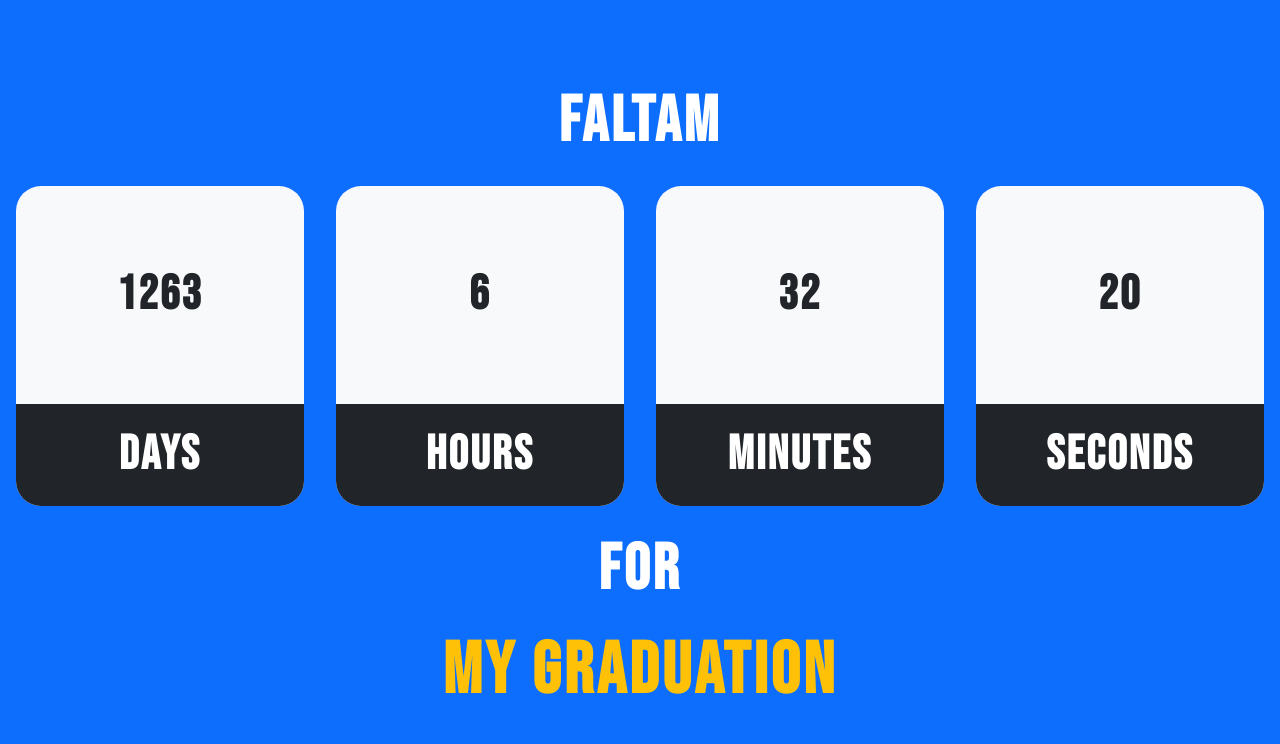
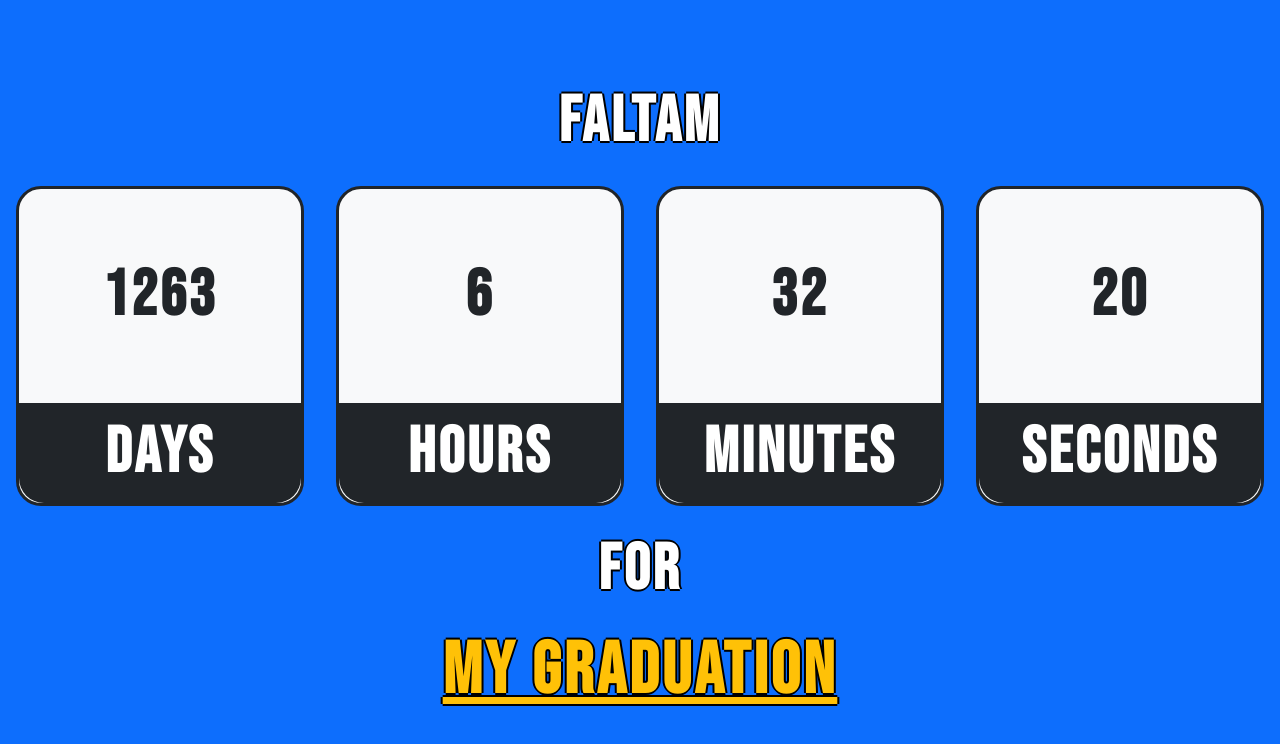
Before and after one commit to Alamito/TimeLeft-JS, a website: page index.html in a window 1280 px wide. Drawn offline with nearby package versions, Linux system fonts and the light colour scheme; a web font is replaced by a local one.

Commit message:
style - new font style

```diff
--- a/css/style.css
+++ b/css/style.css
@@ -1,28 +1,31 @@
 * {
     /* font-family: 'Martel Sans', sans-serif; */
     font-family: 'Bebas Neue', cursive;
-    letter-spacing: .05em;
+    letter-spacing: 0.05em;
 }
 
 .title-first {
     /* height: 20vh; */
     font-size: 4em;
+    text-shadow: -2px 0px 0px black, 2px 0px 0px black, 0px -2px 0px black, 0px 2px 0px black;
 }
 
 .title-mid {
     /* height: 15vh; */
     font-size: 4em;
+    text-shadow: -2px 0px 0px black, 2px 0px 0px black, 0px -2px 0px black, 0px 2px 0px black;
 }
 
 .title-last {
     /* height: 10vh; */
     font-size: 4.5em;
+    text-shadow: -2px 0px 0px black, 2px 0px 0px black, 0px -2px 0px black, 0px 2px 0px black;
 }
 
 .time {
     height: 40vh;
     width: 100vw;
-    font-size: 3em;
+    font-size: 4em;
 }
 
 .days,
--- a/index.html
+++ b/index.html
@@ -26,19 +26,19 @@
                 </div>
             </div>
             <div class="d-flex text-center time mb-xl-3 mb-5">
-                <div class="days d-flex flex-column col bg-light text-dark mx-1 mx-md-3 justify-content-between align-items-center">
+                <div class="days d-flex flex-column col bg-light text-dark mx-1 mx-md-3 justify-content-between align-items-center border border-3 border-dark">
                     <div class="d-flex align-items-center justify-content-center" style="height: 68%" boxDays></div>
                     <div class="d-flex description bg-dark text-white align-items-center justify-content-center">Days</div>
                 </div>
-                <div class="hours d-flex flex-column col bg-light text-dark mx-1 mx-md-3 justify-content-between align-items-center">
+                <div class="hours d-flex flex-column col bg-light text-dark mx-1 mx-md-3 justify-content-between align-items-center border border-3 border-dark">
                     <div class="d-flex align-items-center justify-content-center" style="height: 68%" boxHours></div>
                     <div class="d-flex description bg-dark text-white align-items-center justify-content-center">Hours</div>
                 </div>
-                <div class="minutes d-flex flex-column col bg-light text-dark mx-1 mx-md-3 justify-content-between align-items-center">
+                <div class="minutes d-flex flex-column col bg-light text-dark mx-1 mx-md-3 justify-content-between align-items-center border border-3 border-dark">
                     <div class="d-flex align-items-center justify-content-center" style="height: 68%" boxMinutes></div>
                     <div class="d-flex description bg-dark text-white align-items-center justify-content-center">Minutes</div>
                 </div>
-                <div class="seconds d-flex flex-column col bg-light text-dark mx-1 mx-md-3 justify-content-between align-items-center">
+                <div class="seconds d-flex flex-column col bg-light text-dark mx-1 mx-md-3 justify-content-between align-items-center border border-3 border-dark">
                     <div class="d-flex align-items-center justify-content-center" style="height: 68%" boxSeconds></div>
                     <div class="d-flex description bg-dark text-white align-items-center justify-content-center">Seconds</div>
                 </div>
@@ -52,7 +52,7 @@
             </div>
             <div class="d-flex row text-center title-last">
                 <div class="col">
-                    <div class="d-flex justify-content-center align-items-center text-warning" style="height: 100%">
+                    <div class="d-flex justify-content-center align-items-center text-warning text-decoration-underline" style="height: 100%; ">
                         <div>My Graduation</div>
                     </div>
                 </div>
```
